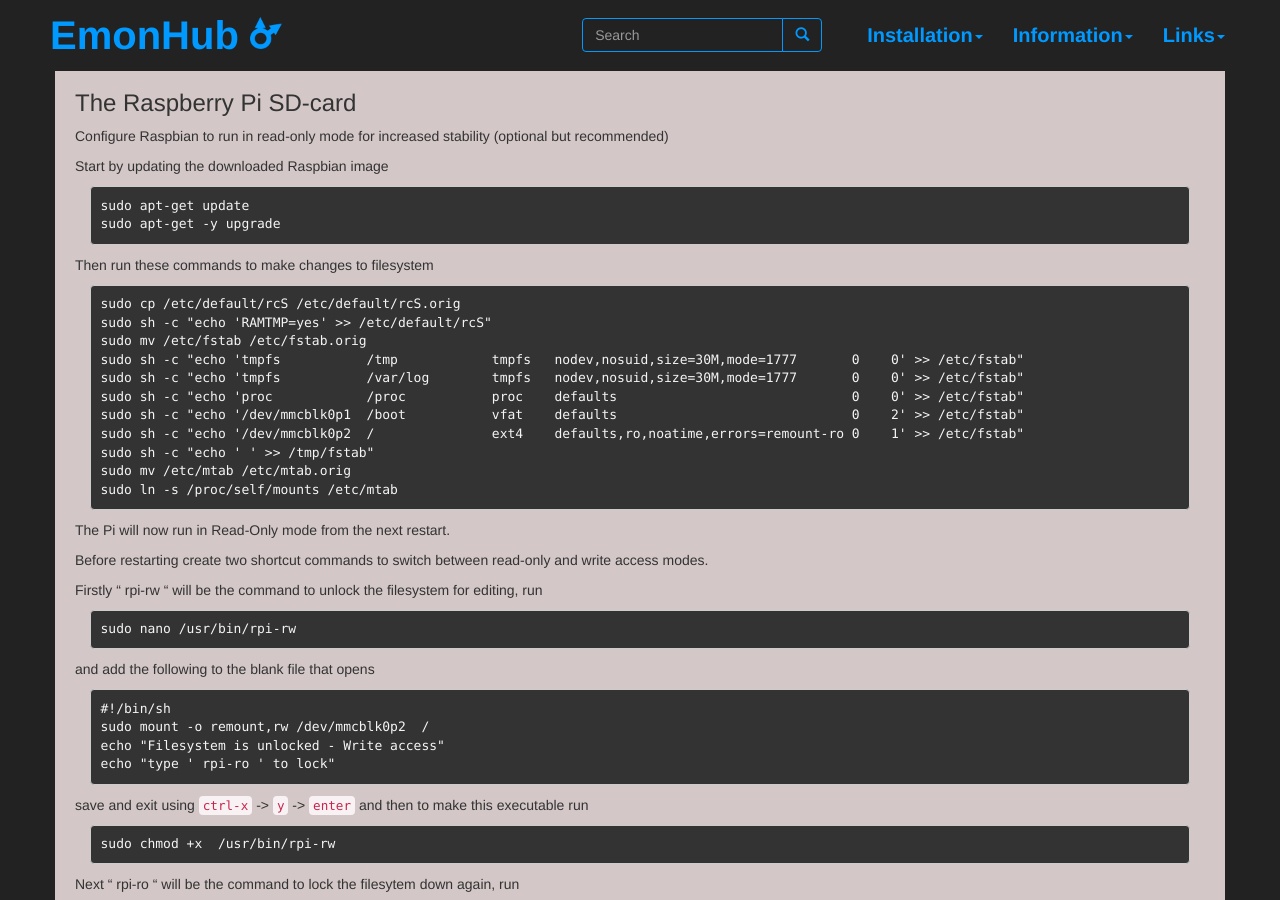
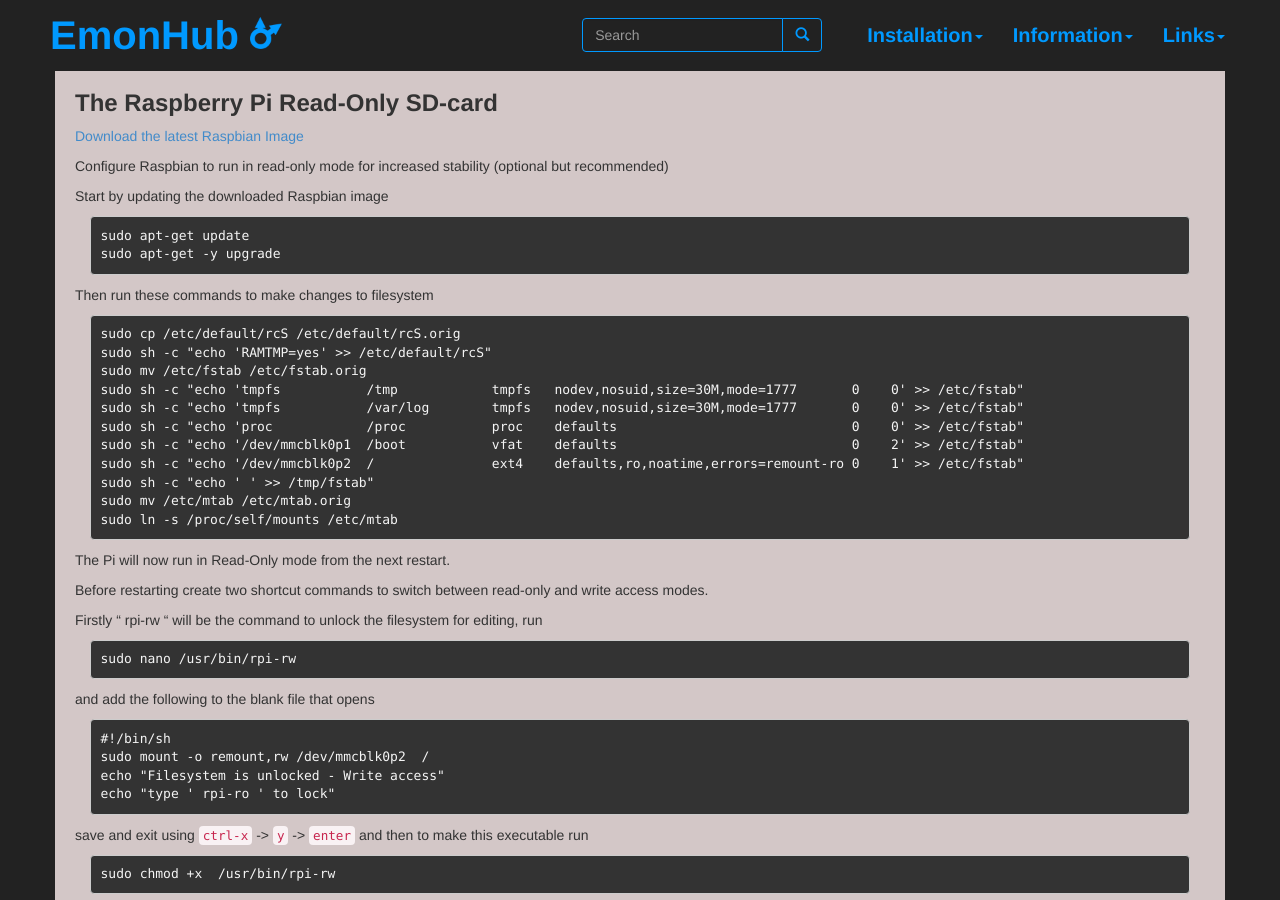
Before and after one commit to otherWIP/otherwip.github.io, a Jekyll site: the page built from documentation/install/raspberrypi/sd-card/index.md, in a window 1280 px wide and 900 px high. Built offline with Jekyll 4.4.1, drawn with Linux system fonts in a browser that asks for light colours; nearby versions of some CDN libraries.

Commit message:
Update index.md

```diff
--- a/documentation/install/raspberrypi/sd-card/index.md
+++ b/documentation/install/raspberrypi/sd-card/index.md
@@ -7,7 +7,9 @@ layout: default
 js: index
 ---
 
-### The Raspberry Pi SD-card
+### **The Raspberry Pi Read-Only SD-card**
+
+{% include link/ext/rasp-img %}
 
 Configure Raspbian to run in read-only mode for increased stability (optional but recommended)
 
```
